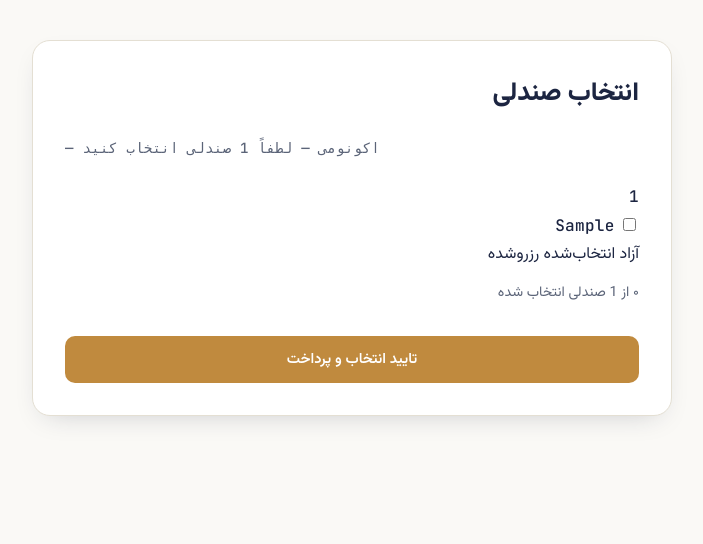
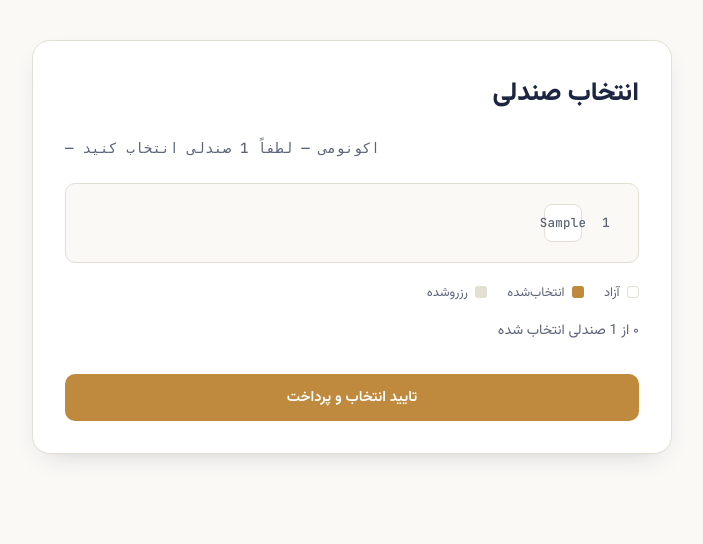
Before and after one commit to elnazMasoudfard/airline-ticket-system, a Django app: page /tickets/book/1/seats/ in a window 1280 px wide. Shown: the part 74-618 px from the top of the page, without its empty margins (288-991 px from the left). Run offline with Django 5.2, Linux system fonts and the light colour scheme; a user stored in the database is signed in; tables that the repository leaves empty hold one stand-in row (values such as "Sample post"); data that the repository does not hold is empty.

Commit message:
style: add confirmation modal, dashboard table, and seat-map styles

```diff
--- a/static/css/main.css
+++ b/static/css/main.css
@@ -566,3 +566,224 @@ a:focus-visible, button:focus-visible, input:focus-visible, select:focus-visible
 @media (prefers-reduced-motion: reduce) {
   * { transition: none !important; animation: none !important; }
 }
+
+/* ===== Confirmation modal (append to main.css) ===== */
+.modal-overlay {
+  display: none;
+  position: fixed;
+  inset: 0;
+  background: rgba(28, 37, 65, 0.55);
+  align-items: center;
+  justify-content: center;
+  z-index: 100;
+  padding: 20px;
+}
+
+.modal-overlay.modal-open { display: flex; }
+
+.modal-box {
+  background: var(--color-surface);
+  border-radius: var(--radius-card);
+  padding: 28px;
+  max-width: 420px;
+  width: 100%;
+  box-shadow: var(--shadow-card);
+}
+
+.modal-box h3 {
+  margin: 0 0 12px;
+  color: var(--color-primary);
+  font-size: 1.15rem;
+}
+
+.modal-box p {
+  color: var(--color-ink-soft);
+  font-size: .92rem;
+  margin: 0;
+}
+
+.modal-actions {
+  display: flex;
+  justify-content: flex-end;
+  gap: 10px;
+  margin-top: 22px;
+}
+
+/* ===== Dashboard table (append to main.css) ===== */
+.dashboard-table-wrap {
+  background: var(--color-surface);
+  border: 1px solid var(--color-border);
+  border-radius: var(--radius-card);
+  overflow-x: auto;
+  box-shadow: var(--shadow-card);
+}
+
+.dashboard-table {
+  width: 100%;
+  border-collapse: collapse;
+  font-size: .88rem;
+}
+
+.dashboard-table th {
+  text-align: right;
+  padding: 14px 16px;
+  background: var(--color-bg);
+  color: var(--color-ink-soft);
+  font-weight: 600;
+  border-bottom: 1px solid var(--color-border);
+  white-space: nowrap;
+}
+
+.dashboard-table td {
+  padding: 14px 16px;
+  border-bottom: 1px solid var(--color-border);
+  white-space: nowrap;
+}
+
+.dashboard-table tr:last-child td { border-bottom: none; }
+
+.dashboard-toolbar {
+  display: flex;
+  justify-content: space-between;
+  align-items: center;
+  margin-bottom: 16px;
+}
+
+.form-section {
+  background: var(--color-surface);
+  border: 1px solid var(--color-border);
+  border-radius: var(--radius-card);
+  padding: 24px;
+  margin-bottom: 20px;
+}
+
+.form-section h2 {
+  font-size: 1rem;
+  margin: 0 0 16px;
+  color: var(--color-primary);
+}
+
+.form-grid {
+  display: grid;
+  grid-template-columns: 1fr 1fr;
+  gap: 14px;
+}
+
+.formset-block {
+  border: 1px solid var(--color-border);
+  border-radius: var(--radius-sm);
+  padding: 16px;
+  margin-bottom: 12px;
+  position: relative;
+}
+
+.formset-delete {
+  display: flex;
+  align-items: center;
+  gap: 6px;
+  font-size: .82rem;
+  color: var(--color-danger);
+}
+
+.formset-delete input { margin: 0; }
+
+.formset-block-footer {
+  display: flex;
+  justify-content: space-between;
+  align-items: center;
+  gap: 12px;
+  margin-top: 14px;
+  padding-top: 14px;
+  border-top: 1px dashed var(--color-border);
+  flex-wrap: wrap;
+}
+
+@media (max-width: 700px) {
+  .form-grid { grid-template-columns: 1fr; }
+}
+
+/* ===== Seat map (append to main.css) ===== */
+.seat-map {
+  display: flex;
+  flex-direction: column;
+  gap: 10px;
+  margin: 20px 0;
+  padding: 20px;
+  background: var(--color-bg);
+  border-radius: var(--radius-sm);
+  border: 1px solid var(--color-border);
+}
+
+.seat-row-map {
+  display: flex;
+  align-items: center;
+  gap: 12px;
+}
+
+.seat-row-label {
+  width: 24px;
+  text-align: center;
+  color: var(--color-ink-soft);
+  font-size: .8rem;
+}
+
+.seat-row-buttons {
+  display: flex;
+  gap: 8px;
+  flex-wrap: wrap;
+}
+
+.seat-btn {
+  position: relative;
+  display: flex;
+  align-items: center;
+  justify-content: center;
+  width: 38px;
+  height: 38px;
+  border: 1.5px solid var(--color-border);
+  border-radius: 8px;
+  background: var(--color-surface);
+  cursor: pointer;
+  font-size: .78rem;
+  color: var(--color-ink-soft);
+  transition: all .12s ease;
+}
+
+.seat-btn input { position: absolute; opacity: 0; pointer-events: none; }
+
+.seat-btn:hover { border-color: var(--color-accent); }
+
+.seat-btn-selected {
+  background: var(--color-accent);
+  border-color: var(--color-accent);
+  color: #fff;
+  font-weight: 700;
+}
+
+.seat-btn-taken {
+  background: var(--color-border);
+  color: var(--color-ink-soft);
+  cursor: not-allowed;
+  opacity: .6;
+}
+
+.seat-map-legend {
+  display: flex;
+  gap: 20px;
+  font-size: .8rem;
+  color: var(--color-ink-soft);
+  margin-bottom: 16px;
+}
+
+.legend-dot {
+  display: inline-block;
+  width: 12px;
+  height: 12px;
+  border-radius: 3px;
+  margin-left: 4px;
+  vertical-align: middle;
+}
+
+.legend-available { background: var(--color-surface); border: 1.5px solid var(--color-border); }
+.legend-selected { background: var(--color-accent); }
+.legend-taken { background: var(--color-border); }
```
